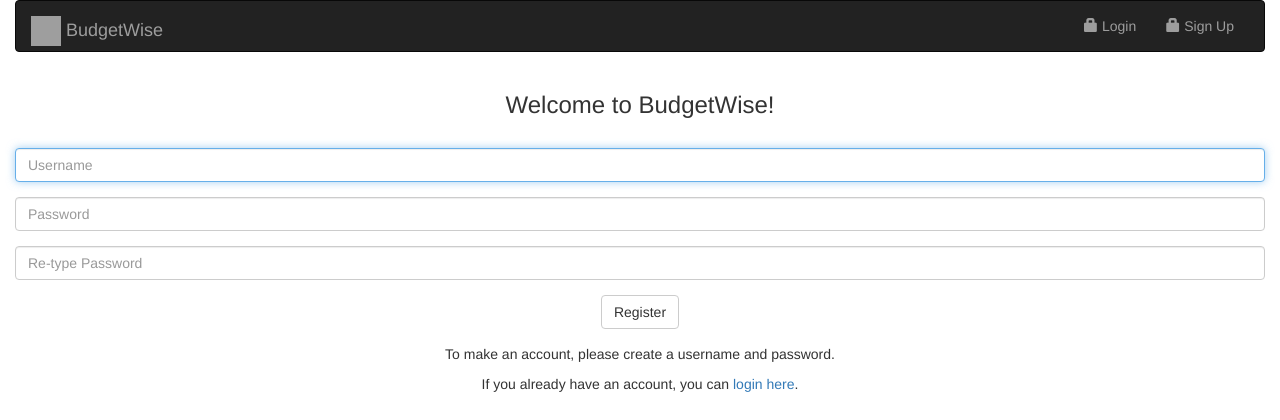
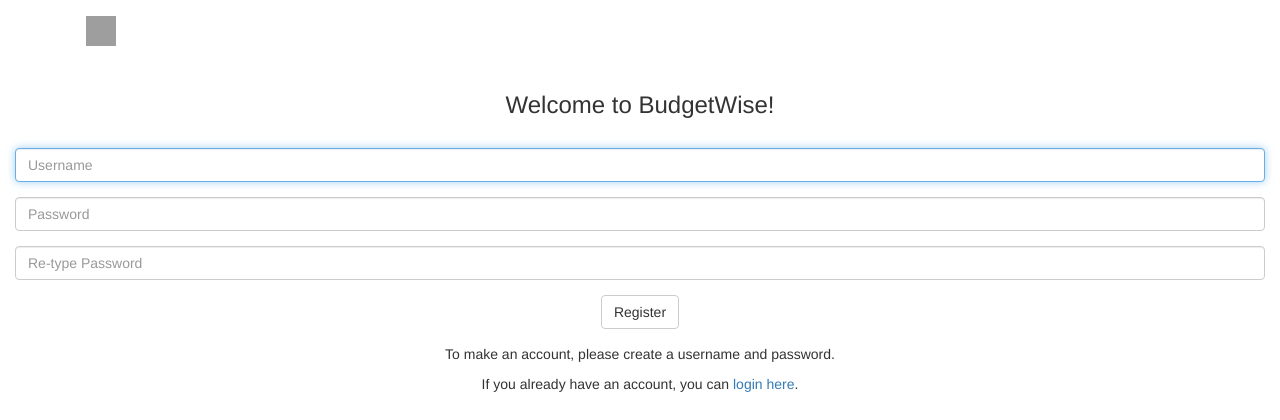
Before and after one commit to abarnes023/budget_app, a Flask app: page /register in a window 1280 px wide. Shown: the top 420 px of the page. Run offline with Flask 2, Linux system fonts and the light colour scheme; some libraries are stand-ins or nearby versions; grey boxes are pictures that could not be loaded.

Commit message:
Change navbar color scheme on landing, login, and register pages

```diff
--- a/static/styles.css
+++ b/static/styles.css
@@ -10,3 +10,14 @@
 {
     margin-top: 10%;
 }
+
+.transparent
+{
+    background: transparent;
+    border-color: transparent;
+}
+
+.white
+{
+    color: white;
+}
--- a/templates/layout.html
+++ b/templates/layout.html
@@ -21,8 +21,8 @@
 
         <div class="container-fluid bkg">
 
-            <nav class="navbar sticky-top navbar-inverse bg-inverse">
-                <div class="container-fluid">
+            <nav class="container">
+                <div class="navbar sticky-top transparent">
 
                     <!-- Logo -->
                     <div class="navbar-header">
@@ -34,7 +34,7 @@
                         </button>
                         <a class="navbar-brand" href="{{ url_for('index') }}">
                             <span><img src="https://media.glassdoor.com/sqll/541092/bw-shipping-pte-squarelogo.png" width="30" height="30"/></span>
-                            BudgetWise
+                            <span class="white">BudgetWise</span>
                         </a>
                     </div>
 
@@ -53,8 +53,8 @@
                         {% else %}
                             <ul class="nav navbar-nav navbar-right">
                                 <!-- http://glyphicons.com/ -->
-                                <li><a href="{{ url_for('login') }}"><span class="glyphicon glyphicon-lock"></span> Login</a></li>
-                                <li><a href="{{ url_for('register') }}"><span class="glyphicon glyphicon-lock"></span> Sign Up</a></li>
+                                <li><a href="{{ url_for('login') }}" class="white"><span class="glyphicon glyphicon-lock"></span> Login</a></li>
+                                <li><a href="{{ url_for('register') }}" class="white"><span class="glyphicon glyphicon-lock"></span> Sign Up</a></li>
                             </ul>
                         {% endif %}
                     </div>
```
